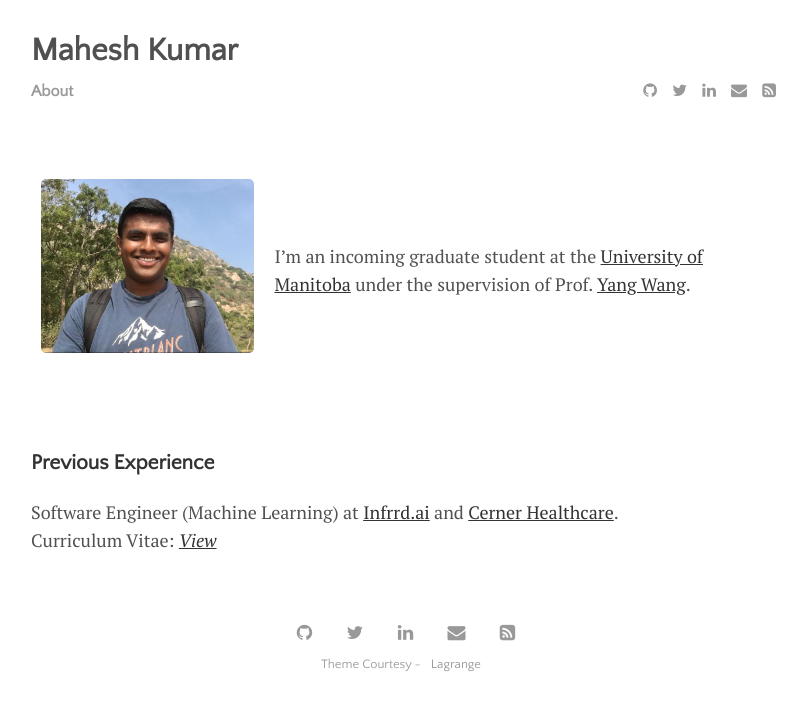
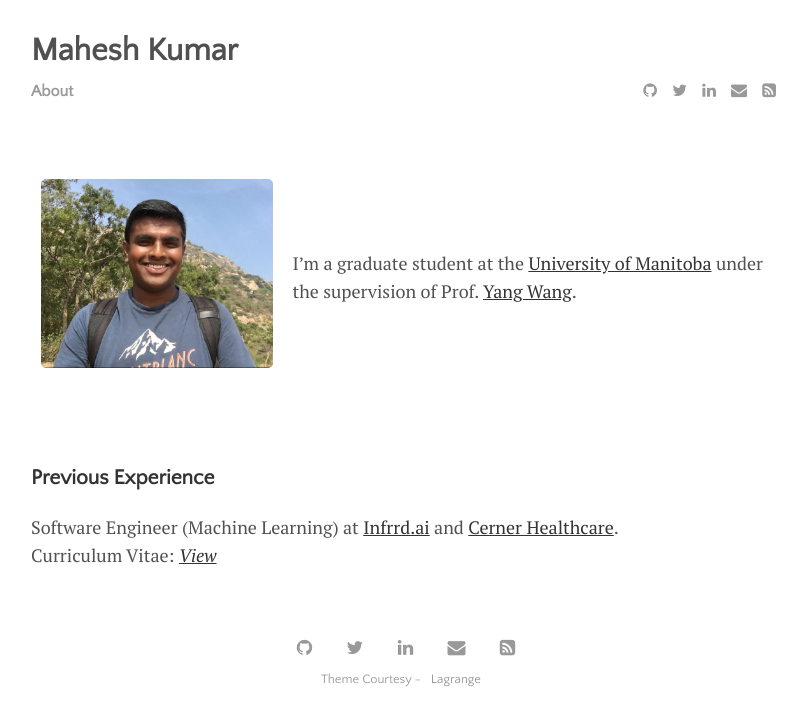
Before and after one commit to maheshkkumar/maheshkkumar.github.io, a Jekyll site: the page built from menu/about.md, in a window 1280 px wide. Shown: the top 726 px of the page, without its empty margins (234-1041 px from the left). Built offline with Jekyll 4.4.1, drawn with Linux system fonts in a browser that asks for light colours.

Commit message:
Updated about me page

```diff
--- a/menu/about.md
+++ b/menu/about.md
@@ -2,7 +2,7 @@
 layout: page
 ---
 
-|<img src="/assets/img/profile.jpeg" alt="profile" width="400px" height="400px" />|I'm an incoming graduate student at the [University of Manitoba](http://umanitoba.ca) under the supervision of Prof. [Yang Wang](https://www.cs.umanitoba.ca/~ywang). <!-- in the [Computer Vision Lab](https://www.cs.umanitoba.ca/~vision). My research interests cover topics in computer vision and machine learning, with an emphasis on deep learning. -->|
+|<img src="/assets/img/profile.jpeg" alt="profile" width="400px" height="400px" />|I'm a graduate student at the [University of Manitoba](http://umanitoba.ca) under the supervision of Prof. [Yang Wang](https://www.cs.umanitoba.ca/~ywang). <!-- in the [Computer Vision Lab](https://www.cs.umanitoba.ca/~vision). My research interests cover topics in computer vision and machine learning, with an emphasis on deep learning. -->|
 
 <!-- Specifically, I am interested in weakly supervised, self-supervised and generative models. -->
 
```
Also changed, not shown: 4 other files.
